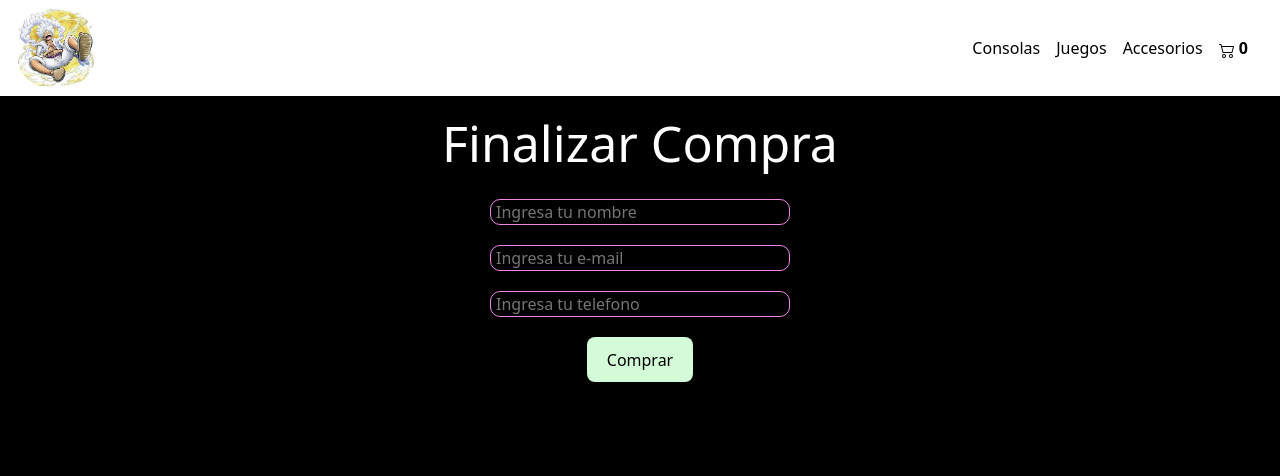
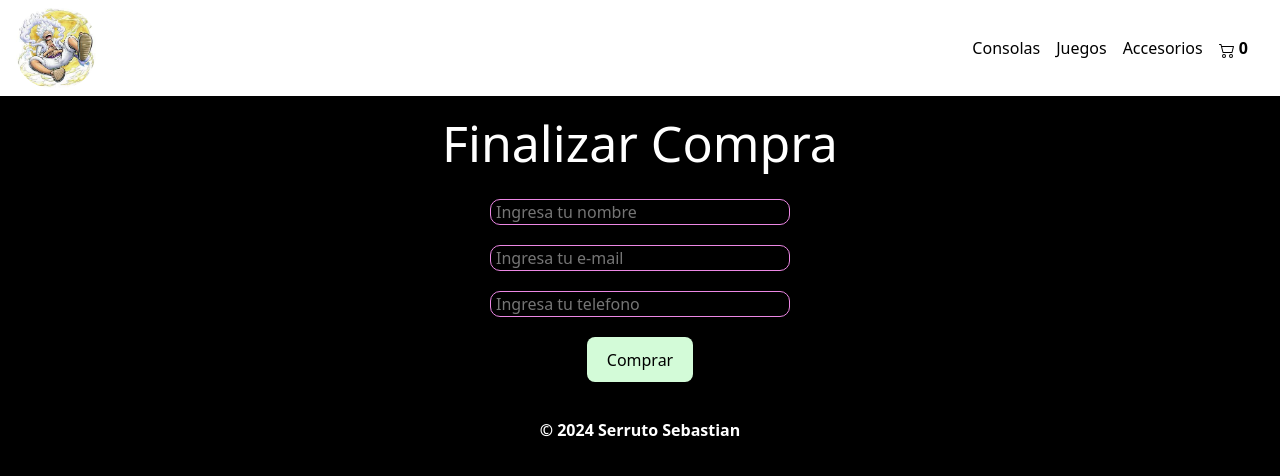
Before and after one commit to Neosebas/react-54015-sebastian-serruto, a React (Vite) app: page /cart/checkout in a window 1280 px wide. Shown: the top 476 px of the page. Built offline with nearby package versions, Linux system fonts and the light colour scheme.

Commit message:
Creacion del footer

```diff
--- a/src/App.jsx
+++ b/src/App.jsx
@@ -6,6 +6,7 @@ import ItemDetailConteiner from './Components/ItemDetailConteiner/ItemDetailCont
 import { CartProvider } from './Context/CartContext'
 import Cart from './Components/Cart/Cart'
 import Checkout from './Components/Checkout/Checkout'
+import Footer from './Components/Footer/Footer'
 
 
 function App() {
@@ -22,6 +23,7 @@ function App() {
           <Route path='/cart/' element={ <Cart />} />
           <Route path='/cart/checkout/' element={ <Checkout />} />
         </Routes>
+        <Footer />
       </BrowserRouter>
     </CartProvider>
   )
--- /dev/null
+++ b/src/Components/Footer/Footer.css
@@ -0,0 +1,10 @@
+footer {
+    width: 100%;
+    background-color: #000000;
+    display: flex;
+    justify-content: center;
+}
+footer p {
+    color: #ffffff;
+    font-weight: bold;
+}
--- /dev/null
+++ b/src/Components/Footer/Footer.jsx
@@ -0,0 +1,13 @@
+import './Footer.css';
+
+const Footer = () => {
+    return (
+        <footer className="footer">
+            <p>&copy; 2024 Serruto Sebastian</p>
+        </footer>
+
+
+)
+}
+
+export default Footer
```
